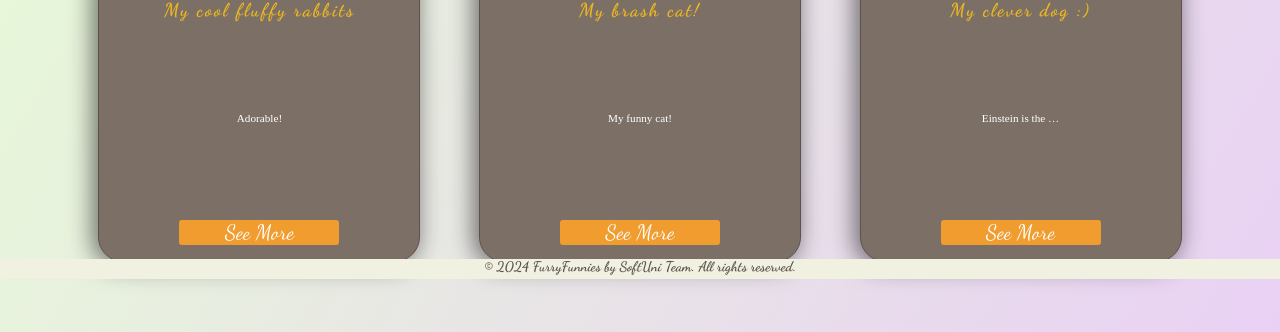
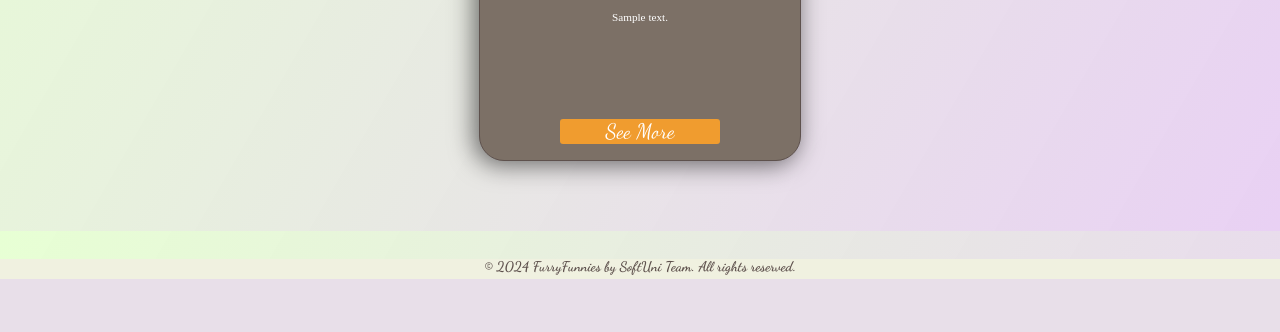
Before and after one commit to feik123/django_workshop, a Django app: template templates/dashboard.html in a window 1280 px wide. Shown: the part 521-853 px from the top of the page. After the commit the page ends 800 px from the top, so only its background shows below. Run offline with Django 4.2, Linux system fonts and the light colour scheme; the template is opened without the code that fills it: values that come from a table or form of the project are taken from there, others are empty; tables that the repository leaves empty hold one stand-in row (values such as "Sample post"); grey boxes marked "Sample" are stand-in pictures.

Commit message:
feat: added dashboard page and view

```diff
--- a/common/urls.py
+++ b/common/urls.py
@@ -4,4 +4,5 @@ from common import views
 
 urlpatterns = [
     path('', views.IndexPage.as_view(), name='index'),
+    path('dashboard/', views.DashboardPage.as_view(), name='dash'),
 ]
--- a/templates/base.html
+++ b/templates/base.html
@@ -15,7 +15,7 @@
         <!-- Navigation -->
 
         <!-- Logo image: a link to index/home page -->
-        <a id="logo" href="#">
+        <a id="logo" href="{% url 'index' %}">
             <img id="logo-img" src="{% static '/images/logo.png' %}" alt="logo"/>
         </a>
 
@@ -23,7 +23,7 @@
             {% if author %}
                 <!-- If there is an author's profile -->
                 <div class="user">
-                    <a href="#">Dashboard</a>
+                    <a href="{% url 'dash' %}">Dashboard</a>
                     <a href="#">New Post</a>
                     <a href="#">Author's Profile</a>
                 </div>
--- a/templates/dashboard.html
+++ b/templates/dashboard.html
@@ -1,62 +1,38 @@
 {% extends 'base.html' %}
+{% load static %}
 {% block content %}
 
     <main>
         <!-- Dashboard page -->
 
         <!-- Display a heading if there are posts -->
+        {% if posts %}
         <h2>Published Posts</h2>
 
         <!-- Display a heading if there are NO posts -->
+        {% else %}
         <h2>No published posts yet.</h2>
-
+        {% endif %}
         <section id="dashboard">
             <!-- Display a div with information about each post (if any) -->
-
+            {% for post in posts %}
             <!-- first post -->
             <div class="post">
                 <!-- post image -->
                 <img
-                        src="https://cdn.pixabay.com/photo/2017/03/26/00/56/rabbit-2174679_1280.jpg"
+                        src="{{ post.image_url }}"
                         alt="My cool fluffy rabbits img"
                 />
                 <!-- post title -->
-                <h3 class="title">My cool fluffy rabbits</h3>
+                <h3 class="title">{{post.title}}</h3>
                 <!-- post content -->
-                <p class="description">Adorable!</p>
+                <p class="description">{{ post.content|truncatewords:3}}</p>
                 <!-- post details button -->
                 <a class="details-btn" href="#">See More</a>
             </div>
+            {% endfor %}
+            <!-- second post -->
 
-            <!-- second post -->
-            <div class="post">
-                <!-- post image -->
-                <img
-                        src="https://cdn.pixabay.com/photo/2024/03/04/18/39/ai-generated-8612899_1280.jpg"
-                        alt="My brash cat! img"
-                />
-                <!-- post title -->
-                <h3 class="title">My brash cat!</h3>
-                <!-- post content -->
-                <p class="description">My funny cat!</p>
-                <!-- post details button -->
-                <a class="details-btn" href="#">See More</a>
-            </div>
-
-            <!-- third post -->
-            <div class="post">
-                <!-- post image -->
-                <img
-                        src="https://cdn.pixabay.com/photo/2024/04/05/19/04/ai-generated-8678034_1280.jpg"
-                        alt="My clever dog :) img"
-                />
-                <!-- post title -->
-                <h3 class="title">My clever dog :)</h3>
-                <!-- post content -->
-                <p class="description">Einstein is the …</p>
-                <!-- post details button -->
-                <a class="details-btn" href="#">See More</a>
-            </div>
         </section>
     </main>
 {% endblock %}
```
Also changed, not shown: authors/views.py (+5 -5 lines), common/views.py (+12 -0 lines), FurryFunnies/utils.py (line endings or trailing spaces).
